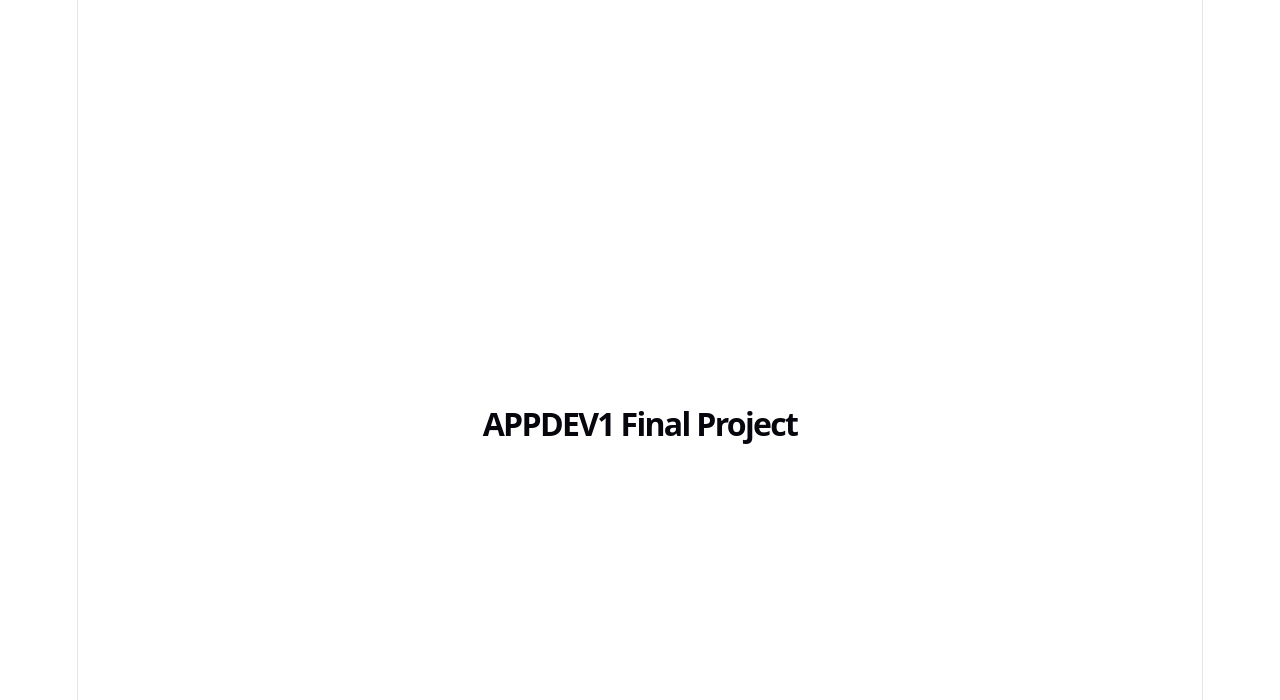
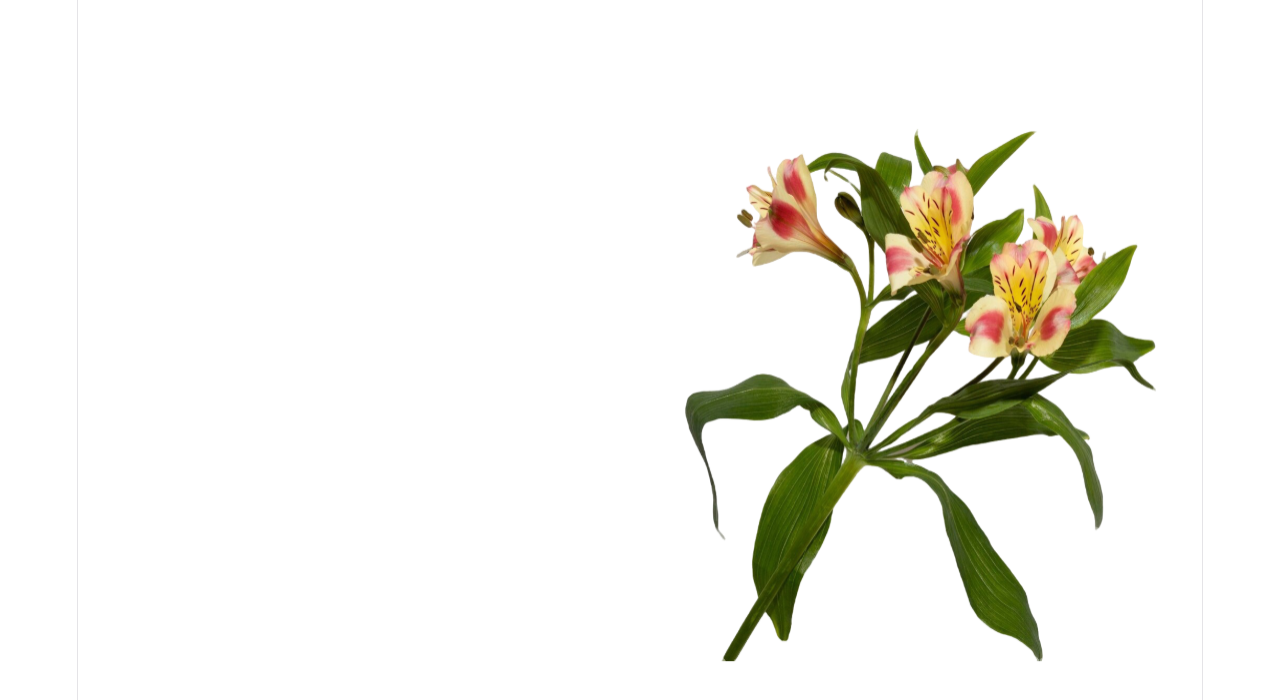
Before and after one commit to ariateangeh-create/appdev1-final-practical-exam, a React (Vite) app: page / in a window 1280 px wide. Shown: the top 700 px of the page. Built offline with nearby package versions, Linux system fonts and the light colour scheme.

Commit message:
Build Sign Up page right section

```diff
--- a/src/App.jsx
+++ b/src/App.jsx
@@ -1,12 +1,8 @@
 
-import './App.css'
+import SignUp from './SignUp'
 
 function App() {
-  return (
-    <main className="app">
-      <h1>APPDEV1 Final Project</h1>
-    </main>
-  )
+  return <SignUp />
 }
 
 export default App
--- /dev/null
+++ b/src/SignUp.jsx
@@ -0,0 +1,23 @@
+
+import styles from './SignUp.module.css'
+import blossomFlower from './assets/blossom-flower.svg'
+
+function SignUp() {
+  return (
+    <main className={styles.page}>
+      <section className={styles.leftSection}>
+        {/* Sign Up content will be added here later */}
+      </section>
+
+      <section className={styles.rightSection}>
+        <img
+          src={blossomFlower}
+          alt="Blossom flower"
+          className={styles.flower}
+        />
+      </section>
+    </main>
+  )
+}
+
+export default SignUp
--- /dev/null
+++ b/src/SignUp.module.css
@@ -0,0 +1,41 @@
+
+.page {
+  min-height: 100vh;
+  display: grid;
+  grid-template-columns: 1fr 1fr;
+  background: #ffffff;
+}
+
+.leftSection {
+  min-width: 0;
+}
+
+.rightSection {
+  min-width: 0;
+  display: flex;
+  align-items: center;
+  justify-content: center;
+  padding: 32px;
+}
+
+.flower {
+  display: block;
+  width: 100%;
+  max-width: 560px;
+  height: auto;
+  object-fit: contain;
+}
+
+@media (max-width: 768px) {
+  .page {
+    grid-template-columns: 1fr;
+  }
+
+  .rightSection {
+    min-height: 50vh;
+  }
+
+  .flower {
+    max-width: 400px;
+  }
+}
```
Also changed, not shown: ariate-signup-right-section.png (added).
